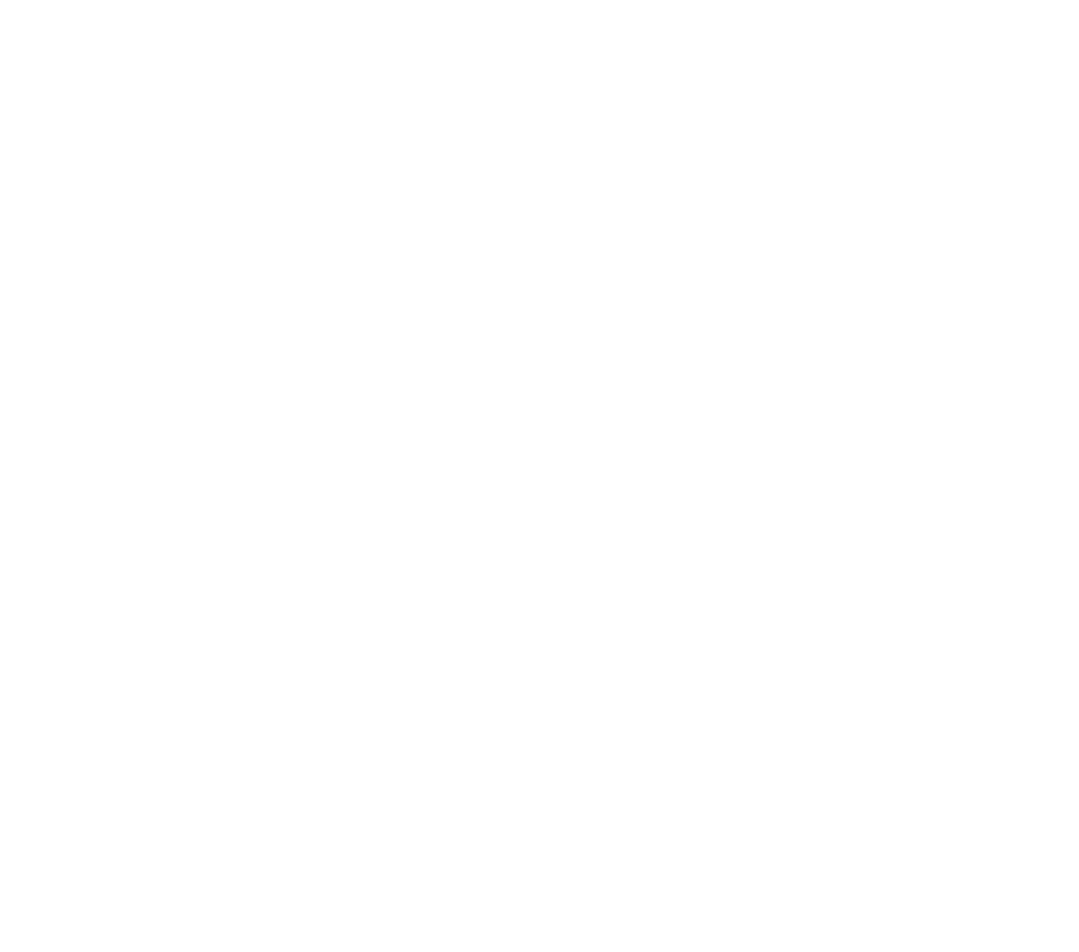
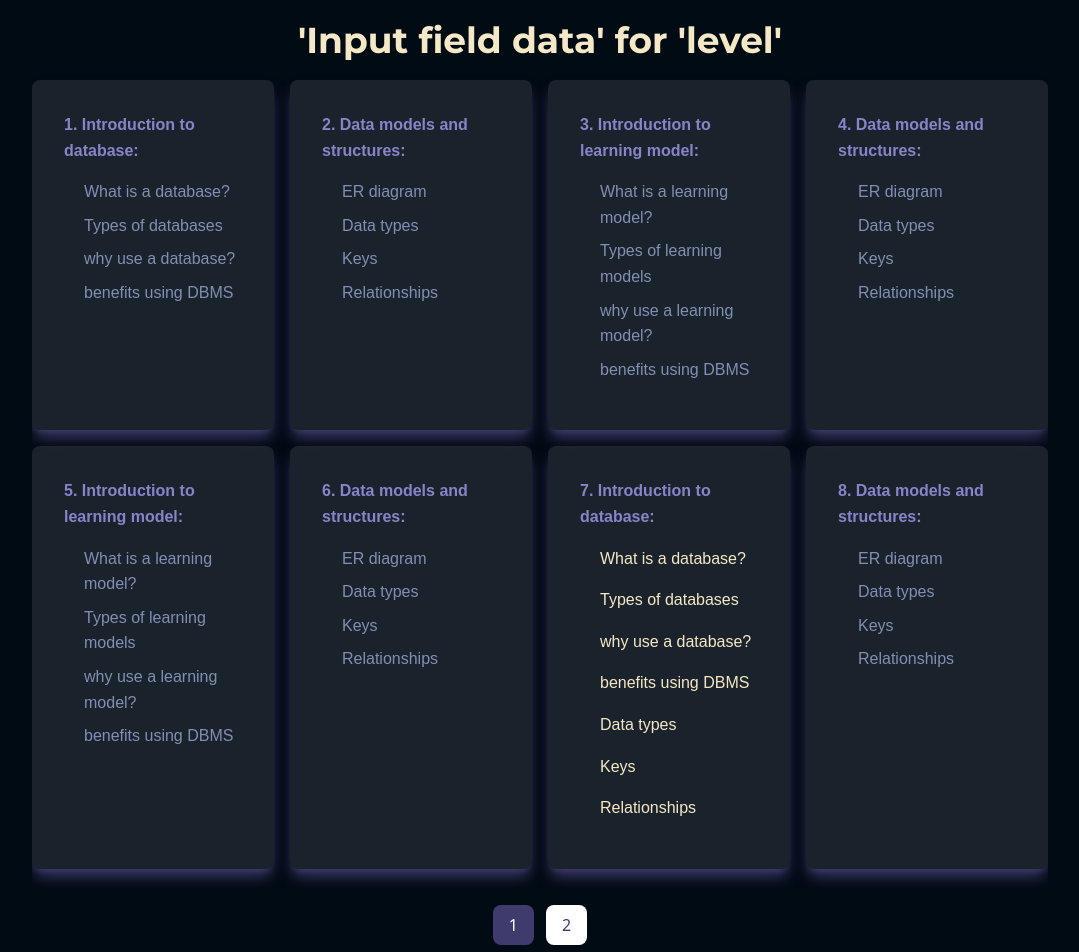
Before and after one commit to zaibreyaz/Prama, a React (Create React App) app in the folder frontend/: page /chatbot/results in a window 1280 px wide. Before the commit this address had no page. Shown: the top 952 px of the page, without its empty margins (100-1179 px from the left). Before the commit the page ends 800 px from the top, so only its background shows below. Built offline with nearby package versions, Linux system fonts and the light colour scheme.

Commit message:
UI is updated

```diff
--- a/frontend/src/App.js
+++ b/frontend/src/App.js
@@ -4,26 +4,32 @@
 import LoginPage from "../src/pages/LoginPage";
 import SignupPage from "../src/pages/RegisterPage";
 import SecuredPage from "../src/pages/SecuredPage";
-import LandingPage from "../src/pages/LandingPage";
+// import LandingPage from "../src/pages/LandingPage";
 import ChatBot from "../src/pages/Chatbot";
 import Video from "../src/pages/Video";
 import FileUpload from "../src/pages/FileUpload";
 import LearnWithAiMainPAge from "./pages/LearnWithAIMainPage";
+import ChatbotResults from "./pages/ChatbotResults";
+
 import "./App.css";
 
 function App() {
   return (
     <Router>
       <Routes>
-        <Route path="/" element={<LandingPage />} />
-        <Route path="/login" element={<LoginPage />} />
+        {/* <Route path="/" element={<LandingPage />} /> */}
+        <Route path="/" element={<LoginPage />} />
         <Route path="/register" element={<SignupPage />} />
         <Route path="/secure" element={<SecuredPage />} />
-        <Route path="/text-display" element={<TextDisplay />} />
-        <Route path="Learn-with-ai-main-page" element={<LearnWithAiMainPAge/>}/>
-        <Route path="chatbot" element={<ChatBot/>}/>
-        <Route path="video" element={<Video/>}/>
-        <Route path="file-upload" element={<FileUpload/>}/>
+        <Route path="/chatbot/results/text-display" element={<TextDisplay />} />
+        <Route
+          path="Learn-with-ai-main-page"
+          element={<LearnWithAiMainPAge />}
+        />
+        <Route path="chatbot" element={<ChatBot />} />
+        <Route path="chatbot/results" element={<ChatbotResults />} />
+        <Route path="video" element={<Video />} />
+        <Route path="file-upload" element={<FileUpload />} />
       </Routes>
     </Router>
   );
--- a/frontend/src/pages/Chatbot.js
+++ b/frontend/src/pages/Chatbot.js
@@ -1,9 +1,78 @@
 import React from "react";
+import { useNavigate } from "react-router-dom";
 
-export default function Chatbot(){
-    return(
-        <div>
-        <h1>Learn with chatbot</h1>
+export default function Chatbot() {
+  const navigate = useNavigate();
+  const navigateToChatBotResults = () => {
+    navigate("/chatbot/results");
+  };
+
+  return (
+    <section className="container h-screen bg-background flex flex-col items-center justify-center">
+      <div className="relative  py-10  rounded-lg shadow-lg w-full max-w-5xl cursor-pointer">
+        <div className="absolute inset-0 backdrop-blur-xl bg-white/10 shadow-lg shadow-accent rounded-lg"></div>
+        <div className="relative flex flex-col items-center justify-center w-full gap-y-10 px-28">
+          <div className="flex flex-col items-center justify-center gap-y-2">
+            <h2 className="text-6xl text-primaryText font-montserrat">
+              Ask Your Chatbot
+            </h2>
+            <p className="text-center text-secondaryText">
+              "Education is the most powerful weapon which you can use to change
+              the world." -- <em> Nelson Mandela </em>
+            </p>
+          </div>
+          <div className="flex items-center justify-between">
+            <div>
+              <form className="flex items-end justify-between gap-x-10">
+                <div className="">
+                  <label
+                    htmlFor="text"
+                    className="block text-xl text-secondaryText mb-2"
+                  >
+                    Enter the subject name where you got stuck!
+                  </label>
+                  <input
+                    type="text"
+                    name="subject"
+                    id="sub"
+                    className="w-full px-4 py-2 border rounded-lg bg-background focus:outline-none focus:ring-2 focus:ring-highlight text-primaryText"
+                    placeholder="Enter subject name ....."
+                  />
+                </div>
+
+                <div className="">
+                  <label
+                    htmlFor="text"
+                    className="block text-xl text-secondaryText mb-2"
+                  >
+                    Enter your preparation level!
+                  </label>
+                  <select
+                    name="subject"
+                    id="sub"
+                    className="w-full px-4 py-2 border rounded-lg bg-background focus:outline-none focus:ring-2 focus:ring-highlight text-primaryText"
+                  >
+                    <option value="">Select level</option>
+                    <option value="Beginner">Beginner</option>
+                    <option value="Intermediate">Intermediate</option>
+                    <option value="Advanced">Advanced</option>
+                  </select>
+                </div>
+
+                <div className="text-center">
+                  <button
+                    type="button"
+                    className="w-full px-5 bg-accent text-white py-2 rounded-lg hover:bg-highlight focus:outline-none  focus:ring-highlight"
+                    onClick={navigateToChatBotResults}
+                  >
+                    Send
+                  </button>
+                </div>
+              </form>
+            </div>
+          </div>
         </div>
-    );
-};
+      </div>
+    </section>
+  );
+}
--- /dev/null
+++ b/frontend/src/pages/ChatbotResults.css
@@ -0,0 +1,42 @@
+.formatted-text {
+  font-family: 'Arial', sans-serif;
+}
+
+.formatted-text h1 {
+  font-size: 2em;
+  margin-bottom: 0.5rem;
+}
+
+.formatted-text h2 {
+  font-size: 1.5em;
+  margin-bottom: 0.5em;
+}
+
+.formatted-text h3 {
+  font-size: 1.2em;
+  margin-bottom: 0.5em;
+}
+
+.formatted-text p {
+  margin-bottom: 1em;
+}
+
+.formatted-text ul {
+  margin-left: 20px;
+  margin-bottom: 1em;
+}
+
+.formatted-text li {
+  margin-bottom: 0.5em;
+}
+
+.formatted-text pre {
+  background-color: #f8f9fa;
+  padding: 10px;
+  border-radius: 5px;
+  overflow-x: auto;
+}
+
+.formatted-text strong {
+  font-weight: bold;
+}
--- /dev/null
+++ b/frontend/src/pages/ChatbotResults.js
@@ -0,0 +1,164 @@
+import React, { useState } from "react";
+import ReactMarkdown from "react-markdown";
+import { useNavigate } from "react-router-dom";
+import "./ChatbotResults.css";
+
+export const chatBotAnswer = [
+  {
+    description: `**1. Introduction to database:**
+* What is a database?
+* Types of databases
+* why use a database?
+* benefits using DBMS`,
+  },
+  {
+    description: `**2. Data models and structures:**
+* ER diagram
+* Data types
+* Keys
+* Relationships`,
+  },
+  {
+    description: `**3. Introduction to learning model:**
+* What is a learning model?
+* Types of learning models
+* why use a learning model?
+* benefits using DBMS`,
+  },
+  {
+    description: `**4. Data models and structures:**
+* ER diagram
+* Data types
+* Keys
+* Relationships`,
+  },
+  {
+    description: `**5. Introduction to learning model:**
+* What is a learning model?
+* Types of learning models
+* why use a learning model?
+* benefits using DBMS`,
+  },
+  {
+    description: `**6. Data models and structures:**
+* ER diagram
+* Data types
+* Keys
+* Relationships`,
+  },
+  {
+    description: `**7. Introduction to database:**
+* What is a database?
+* Types of databases
+* why use a database?
+* benefits using DBMS
+
+* Data types
+* Keys
+* Relationships`,
+  },
+  {
+    description: `**8. Data models and structures:**
+* ER diagram
+* Data types
+* Keys
+* Relationships`,
+  },
+  {
+    description: `**9. Data models and structures:**
+* ER diagram
+* Data types
+* Keys
+* Relationships`,
+  },
+  {
+    description: `**10. Introduction to database:**
+* What is a database?
+* Types of databases
+* why use a database?
+* benefits using DBMS`,
+  },
+  {
+    description: `**11. Data models and structures:**
+* ER diagram
+* Data types
+* Keys
+* Relationships
+
+* Data types
+* Keys
+* Relationships`,
+  },
+];
+
+const ChatbotResults = () => {
+  const [currentPage, setCurrentPage] = useState(1);
+  const itemsPerPage = 8;
+
+  const totalPages = Math.ceil(chatBotAnswer.length / itemsPerPage);
+
+  const startIndex = (currentPage - 1) * itemsPerPage;
+  const endIndex = startIndex + itemsPerPage;
+
+  const currentPageItems = chatBotAnswer.slice(startIndex, endIndex);
+
+  const handlePageChange = (page) => {
+    setCurrentPage(page);
+  };
+
+  const navigate = useNavigate();
+  const navigateToChatBotIndividualResults = () => {
+    navigate("/chatbot/results/text-display");
+  };
+
+  return (
+    <section className="container min-h-screen bg-background flex flex-col items-center ">
+      <div className=" flex flex-col items-center justify-center w-full px-28">
+        <div className="flex flex-col items-center justify-center gap-y-2">
+          <h2 className="text-4xl text-primaryText font-montserrat">
+            'Input field data' for 'level'
+          </h2>
+        </div>
+        <div
+          className="grid grid-cols-4 gap-4 py-5 flex-grow"
+          style={{
+            overflowY: "auto",
+            gridAutoFlow: "row dense",
+          }}
+          onClick={navigateToChatBotIndividualResults}
+        >
+          {currentPageItems.map((item, index) => (
+            <div className="relative  p-8  rounded-lg shadow-lg w-full max-w-md cursor-pointer">
+              <div className="absolute inset-0 backdrop-blur-xl bg-white/10 shadow-lg shadow-accent rounded-lg"></div>
+
+              <div className="relative ">
+                <div key={index} className="text-white formatted-text">
+                  <ReactMarkdown>{item.description}</ReactMarkdown>
+                </div>
+              </div>
+            </div>
+          ))}
+        </div>
+        {totalPages > 1 && (
+          <div className="flex justify-center mt-4 gap-x-3">
+            {[...Array(totalPages)].map((_, page) => (
+              <button
+                key={page}
+                className={`px-4 py-2 rounded-lg ${
+                  page + 1 === currentPage
+                    ? "bg-accent text-white"
+                    : "bg-white text-accent"
+                }`}
+                onClick={() => handlePageChange(page + 1)}
+              >
+                {page + 1}
+              </button>
+            ))}
+          </div>
+        )}
+      </div>
+    </section>
+  );
+};
+
+export default ChatbotResults;
--- a/frontend/src/pages/TextDisplay.css
+++ b/frontend/src/pages/TextDisplay.css
@@ -5,28 +5,38 @@
 .formatted-text {
   font-family: 'Arial', sans-serif;
   line-height: 1.6;
+  /* color: #818fb4; */
+  /* Set the default text color to gray */
 }
 
 .formatted-text h1 {
-    font-size: 2em;
+  font-size: 4rem;
   margin-bottom: 0.5em;
+
+  font-weight: bold;
+  text-align: center;
+  color: #af6565;
+  backdrop-filter: blur(10px);
+  background-color: rgba(9, 0, 0, 0.2);
 }
 
 .formatted-text h2 {
-    font-size: 1.5em;
+  font-size: 2rem;
   margin-bottom: 0.5em;
-  }
-
-  .formatted-text h3 {
-    font-size: 1.2em;
-    margin-bottom: 0.5em;
+  font-weight: 600;
+  /* Make the secondary headings semibold */
+  color: #f5e8c7;
+  text-align: center;
+  /* Set the secondary heading color to blue */
 }
 
 .formatted-text p {
+  color: #f5e8c7;
   margin-bottom: 1em;
 }
 
 .formatted-text ul {
+  color: #818fb4;
   margin-left: 20px;
   margin-bottom: 1em;
 }
@@ -43,5 +53,6 @@
 }
 
 .formatted-text strong {
+  color: #8984c9;
   font-weight: bold;
 }
--- a/frontend/src/pages/TextDisplay.js
+++ b/frontend/src/pages/TextDisplay.js
@@ -1,26 +1,29 @@
-import React, { useState, useEffect } from 'react';
-import axios from 'axios';
-import ReactMarkdown from 'react-markdown';
-import './TextDisplay.css';
+import React, { useState, useEffect } from "react";
+import axios from "axios";
+import ReactMarkdown from "react-markdown";
+import "./TextDisplay.css";
 
 export default function TextDisplay() {
-  const [textContent, setTextContent] = useState('');
+  const [textContent, setTextContent] = useState("");
 
   useEffect(() => {
-    axios.get('http://127.0.0.1:5001/get-text')
-      .then(response => {
+    axios
+      .get("http://127.0.0.1:5001/get-text")
+      .then((response) => {
         setTextContent(response.data.content);
       })
-      .catch(error => {
-        console.error('Error fetching the text content:', error);
+      .catch((error) => {
+        console.error("Error fetching the text content:", error);
       });
   }, []);
 
   return (
-    <div className="container">
+    <div className="container bg-background">
       <div className="row">
         <div className="col-12">
-          <ReactMarkdown className="formatted-text">{textContent}</ReactMarkdown>
+          <ReactMarkdown className="formatted-text ">
+            {textContent}
+          </ReactMarkdown>
         </div>
       </div>
     </div>
```
Also changed, not shown: frontend/src/pages/LearnWithAIMainPage.js (+17 -35 lines). Lines whose indentation alone changed are shown as unchanged.
